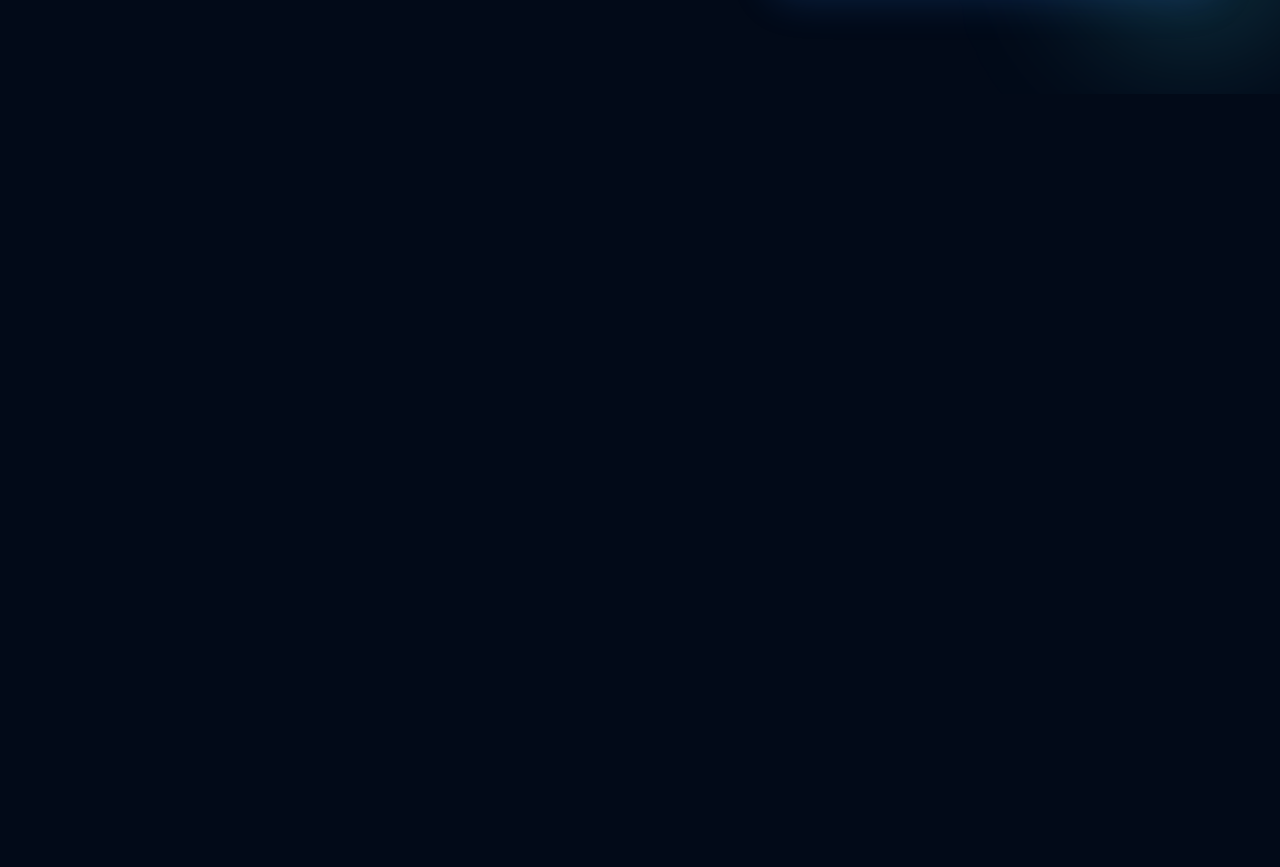
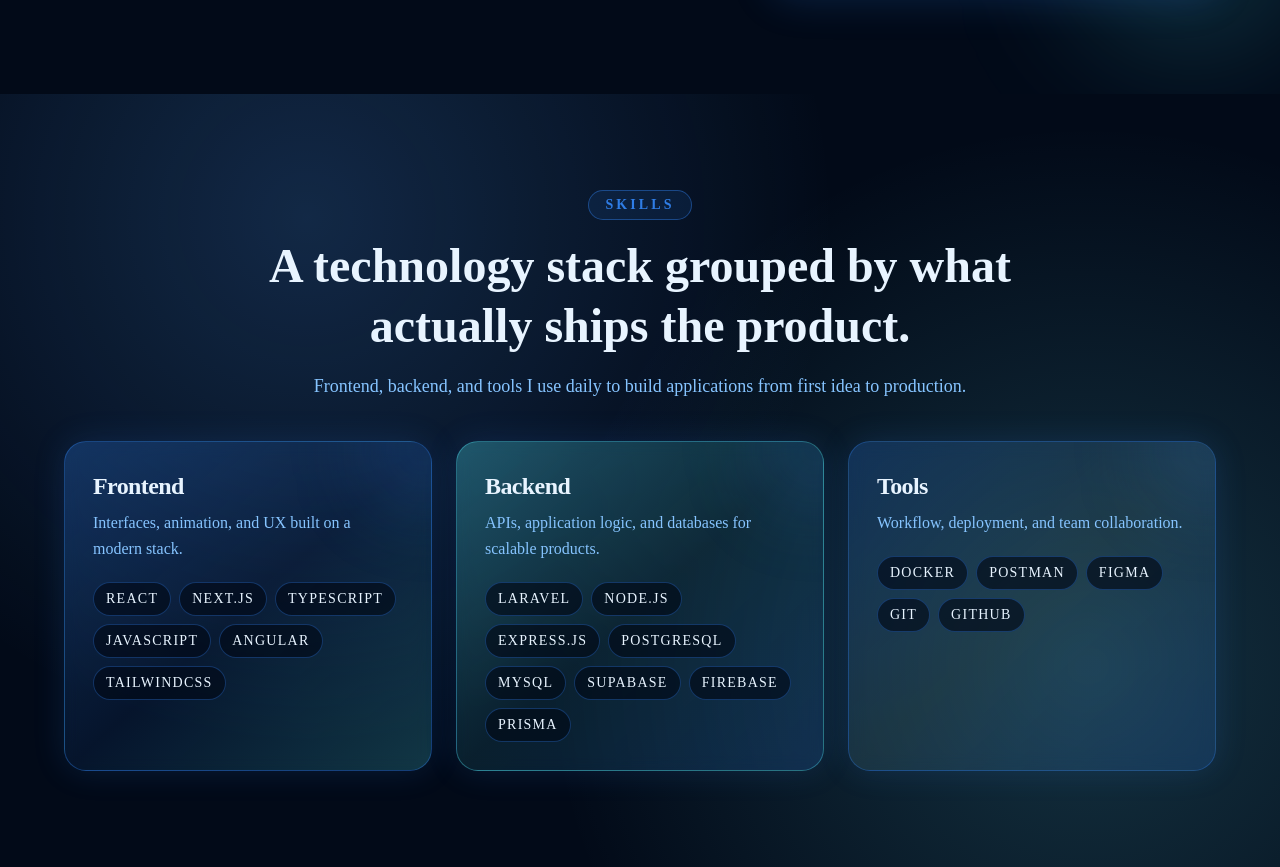
Before and after one commit to frooooooo7/portfolio, a Next.js app: page / in a window 1280 px wide. Shown: the part 1386-2253 px from the top of the page. Before the commit the page ends 1480 px from the top, so only its background shows below. Built offline with nearby package versions, Linux system fonts and the light colour scheme.

Commit message:
feat: skills section

```diff
--- a/app/page.tsx
+++ b/app/page.tsx
@@ -1,6 +1,7 @@
 import { AboutSection } from "@/components/about-section";
 import { Navbar } from "@/components/navbar";
 import { HeroSection } from "@/components/hero-page/hero-section";
+import { SkillsSection } from "@/components/skills-section";
 
 export default function Home() {
   return (
@@ -8,6 +9,7 @@
       <Navbar />
       <HeroSection />
       <AboutSection />
+      <SkillsSection />
     </div>
   );
 }
--- /dev/null
+++ b/components/skills-section/index.ts
@@ -0,0 +1 @@
+export { SkillsSection } from "@/components/skills-section/skills-section";
--- /dev/null
+++ b/components/skills-section/skills-category-card.tsx
@@ -0,0 +1,61 @@
+import { motion, type Variants } from "framer-motion";
+
+type SkillsCategoryCardProps = {
+  title: string;
+  description: string;
+  accentClass: string;
+  skills: string[];
+  revealUp: Variants;
+  staggerGroup: Variants;
+  prefersReducedMotion: boolean;
+};
+
+export function SkillsCategoryCard({
+  title,
+  description,
+  accentClass,
+  skills,
+  revealUp,
+  staggerGroup,
+  prefersReducedMotion,
+}: SkillsCategoryCardProps) {
+  return (
+    <motion.article
+      variants={revealUp}
+      className={`relative overflow-hidden rounded-3xl border bg-gradient-to-br p-6 shadow-[0_0_32px_rgba(47,125,230,0.16)] backdrop-blur-sm md:p-7 ${accentClass}`}
+      whileHover={
+        prefersReducedMotion
+          ? undefined
+          : { y: -6, boxShadow: "0 16px 40px rgba(47,125,230,0.24)" }
+      }
+      transition={
+        prefersReducedMotion
+          ? { duration: 0 }
+          : { duration: 0.3, ease: [0.22, 1, 0.36, 1] }
+      }
+    >
+      <div className="absolute -right-12 -top-12 h-28 w-28 rounded-full bg-primary/20 blur-2xl" />
+
+      <div className="relative z-10 space-y-5">
+        <div className="space-y-2">
+          <h3 className="text-2xl font-semibold tracking-tight text-foreground">
+            {title}
+          </h3>
+          <p className="text-sm leading-relaxed text-muted-foreground md:text-base">
+            {description}
+          </p>
+        </div>
+
+        <motion.ul className="flex flex-wrap gap-2" variants={staggerGroup}>
+          {skills.map((skill) => (
+            <motion.li key={skill} variants={revealUp}>
+              <span className="inline-flex items-center rounded-full border border-primary/35 bg-background/65 px-3 py-1.5 text-xs font-medium uppercase tracking-[0.09em] text-foreground md:text-sm">
+                {skill}
+              </span>
+            </motion.li>
+          ))}
+        </motion.ul>
+      </div>
+    </motion.article>
+  );
+}
--- /dev/null
+++ b/components/skills-section/skills-data.ts
@@ -0,0 +1,51 @@
+export type SkillCategory = {
+  id: string;
+  title: string;
+  description: string;
+  accentClass: string;
+  skills: string[];
+};
+
+export const skillCategories: SkillCategory[] = [
+  {
+    id: "frontend",
+    title: "Frontend",
+    description: "Interfaces, animation, and UX built on a modern stack.",
+    accentClass:
+      "from-primary/30 via-primary/10 to-cyan-300/20 border-primary/40",
+    skills: [
+      "React",
+      "Next.js",
+      "TypeScript",
+      "JavaScript",
+      "Angular",
+      "TailwindCSS",
+    ],
+  },
+  {
+    id: "backend",
+    title: "Backend",
+    description:
+      "APIs, application logic, and databases for scalable products.",
+    accentClass:
+      "from-cyan-300/30 via-cyan-300/10 to-primary/20 border-cyan-300/35",
+    skills: [
+      "Laravel",
+      "Node.js",
+      "Express.js",
+      "PostgreSQL",
+      "MySQL",
+      "Supabase",
+      "Firebase",
+      "Prisma",
+    ],
+  },
+  {
+    id: "tools",
+    title: "Tools",
+    description: "Workflow, deployment, and team collaboration.",
+    accentClass:
+      "from-primary/25 via-cyan-200/10 to-primary/20 border-primary/35",
+    skills: ["Docker", "Postman", "Figma", "Git", "GitHub"],
+  },
+];
--- /dev/null
+++ b/components/skills-section/skills-section.tsx
@@ -0,0 +1,78 @@
+"use client";
+
+import { SkillsCategoryCard } from "@/components/skills-section/skills-category-card";
+import { skillCategories } from "@/components/skills-section/skills-data";
+import {
+  motion,
+  useReducedMotion,
+  type Transition,
+  type Variants,
+} from "framer-motion";
+
+export function SkillsSection() {
+  const prefersReducedMotion = useReducedMotion();
+
+  const baseTransition: Transition = prefersReducedMotion
+    ? { duration: 0 }
+    : { duration: 0.7, ease: [0.22, 1, 0.36, 1] };
+
+  const revealUp: Variants = {
+    hidden: { opacity: 0, y: prefersReducedMotion ? 0 : 26 },
+    show: { opacity: 1, y: 0, transition: baseTransition },
+  };
+
+  const staggerGroup: Variants = {
+    hidden: {},
+    show: {
+      transition: prefersReducedMotion
+        ? { duration: 0 }
+        : { staggerChildren: 0.09, delayChildren: 0.08 },
+    },
+  };
+
+  return (
+    <motion.section
+      id="skills"
+      className="relative isolate overflow-hidden px-6 py-24"
+      initial="hidden"
+      whileInView="show"
+      viewport={{ once: true, amount: 0.22 }}
+      variants={staggerGroup}
+    >
+      <div className="pointer-events-none absolute inset-0 -z-10 bg-[radial-gradient(circle_at_24%_16%,rgba(81,164,255,0.2),transparent_45%),radial-gradient(circle_at_85%_74%,rgba(103,232,249,0.18),transparent_44%)]" />
+
+      <div className="mx-auto w-full max-w-6xl">
+        <motion.div className="mb-10 space-y-4 text-center" variants={revealUp}>
+          <p className="inline-flex items-center rounded-full border border-primary/45 bg-primary/10 px-4 py-1 text-xs font-semibold uppercase tracking-[0.22em] text-primary md:text-sm">
+            Skills
+          </p>
+          <h2 className="mx-auto max-w-3xl text-4xl font-bold leading-tight md:text-5xl">
+            A technology stack grouped by what actually ships the product.
+          </h2>
+          <p className="mx-auto max-w-2xl text-base leading-relaxed text-muted-foreground md:text-lg">
+            Frontend, backend, and tools I use daily to build applications from
+            first idea to production.
+          </p>
+        </motion.div>
+
+        <motion.div
+          className="grid gap-6 lg:grid-cols-3"
+          variants={staggerGroup}
+        >
+          {skillCategories.map((category) => (
+            <SkillsCategoryCard
+              key={category.id}
+              title={category.title}
+              description={category.description}
+              accentClass={category.accentClass}
+              skills={category.skills}
+              revealUp={revealUp}
+              staggerGroup={staggerGroup}
+              prefersReducedMotion={prefersReducedMotion}
+            />
+          ))}
+        </motion.div>
+      </div>
+    </motion.section>
+  );
+}
```
